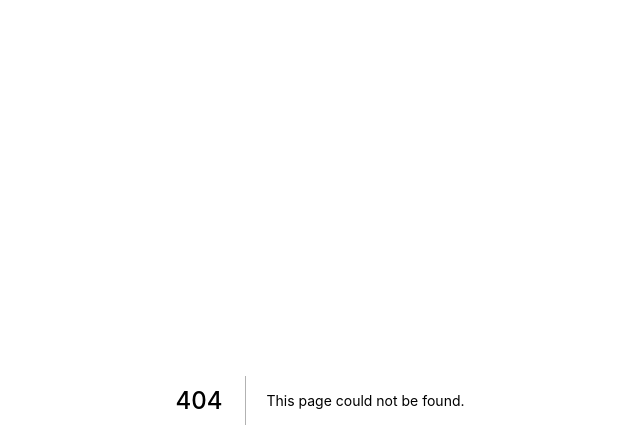
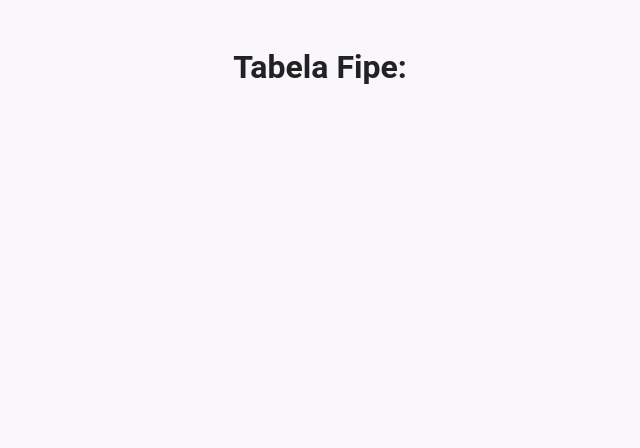
Before and after one commit to Matheus-Rian/Fipe-Table-Next, a Next.js app: page /result in a window 1280 px wide. Before the commit this address had no page. Shown: the top 448 px of the page, without its empty margins (320-960 px from the left). Built offline with nearby package versions, Linux system fonts and the light colour scheme.

Commit message:
feat: create page Result

```diff
--- /dev/null
+++ b/src/pages/result.tsx
@@ -0,0 +1,25 @@
+import type { NextPage } from 'next'
+import Head from 'next/head'
+import GlobalStyle, { Container } from '../styles/global';
+import { TableFipe } from '../components/TableFipe';
+import { CarContextProvider } from '../contexts/CarContext';
+
+const Result: NextPage = () => {
+  return (
+    <>
+      <CarContextProvider>
+        <GlobalStyle />
+        <Head>
+          <title>Resultado | Fipe</title>
+          <meta name="description" content="Project Fipe-Table with Next" />
+          <link rel="icon" href="/favicon.ico" />
+        </Head>
+        <Container>
+          <h1>Tabela Fipe: </h1>
+        </Container>
+      </CarContextProvider>
+    </>
+  )
+}
+
+export default Result;
```
